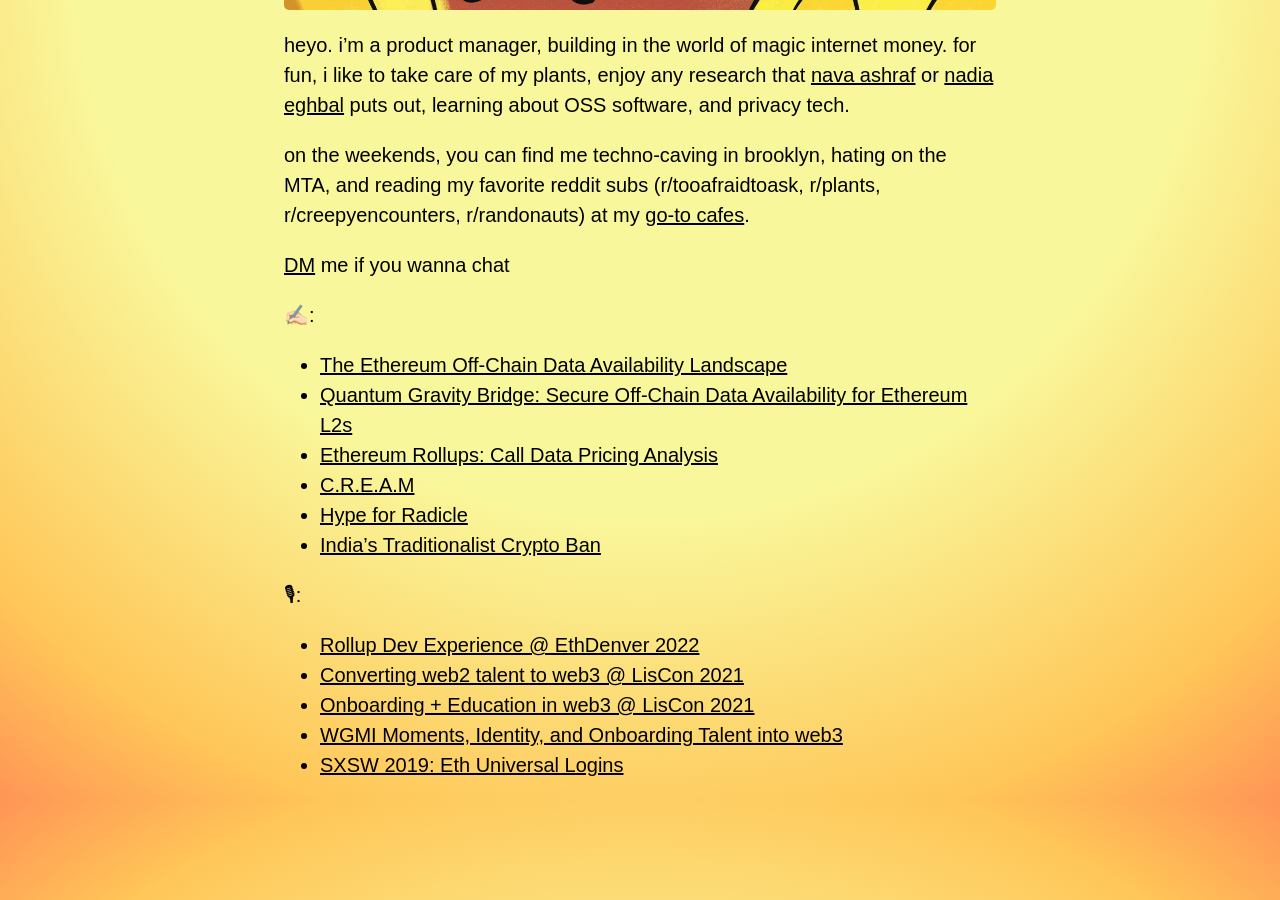
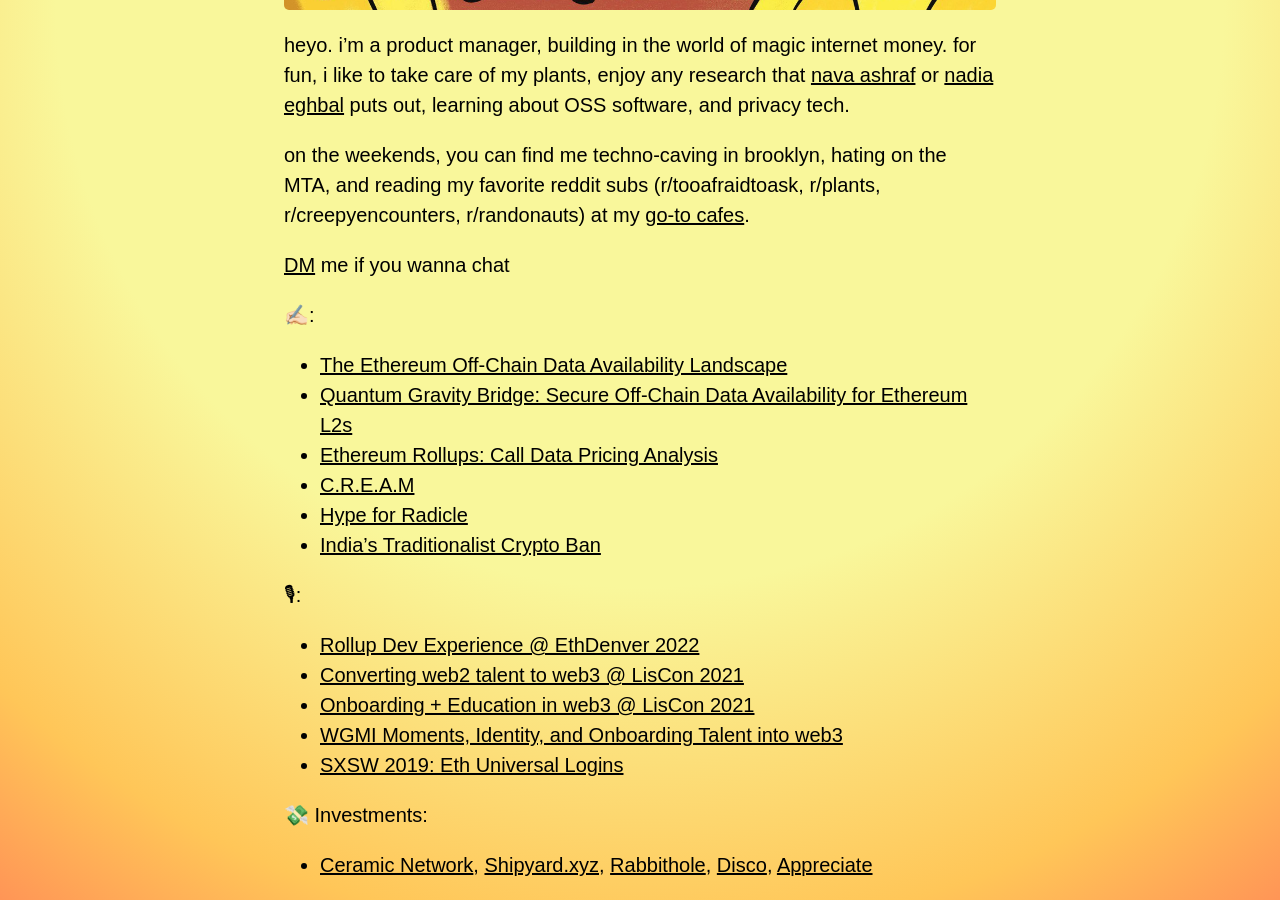
Before and after one commit to adeets-22/adeets-22.github.io, a Jekyll site: the page built from index.md, in a window 1280 px wide and 900 px high, scrolled down 893 px. Built offline with Jekyll 4.4.1, drawn with Linux system fonts in a browser that asks for light colours.

Commit message:
Update index.md

```diff
--- a/index.md
+++ b/index.md
@@ -27,3 +27,6 @@
 - [Onboarding + Education in web3 @ LisCon 2021](https://vimeo.com/showcase/8950429/video/637513467)
 - [WGMI Moments, Identity, and Onboarding Talent into web3](https://www.youtube.com/watch?v=NDEDHj9zdSw)
 - [SXSW 2019: Eth Universal Logins](https://www.youtube.com/watch?v=NhHs1lPCzK0https://www.youtube.com/watch?v=NhHs1lPCzK0)
+
+💸 Investments:
+- [Ceramic Network](https://ceramic.network/), [Shipyard.xyz](https://www.shipyard.xyz/), [Rabbithole](https://rabbithole.gg/), [Disco](https://www.disco.xyz/), [Appreciate](https://appreciate.it/)
```
